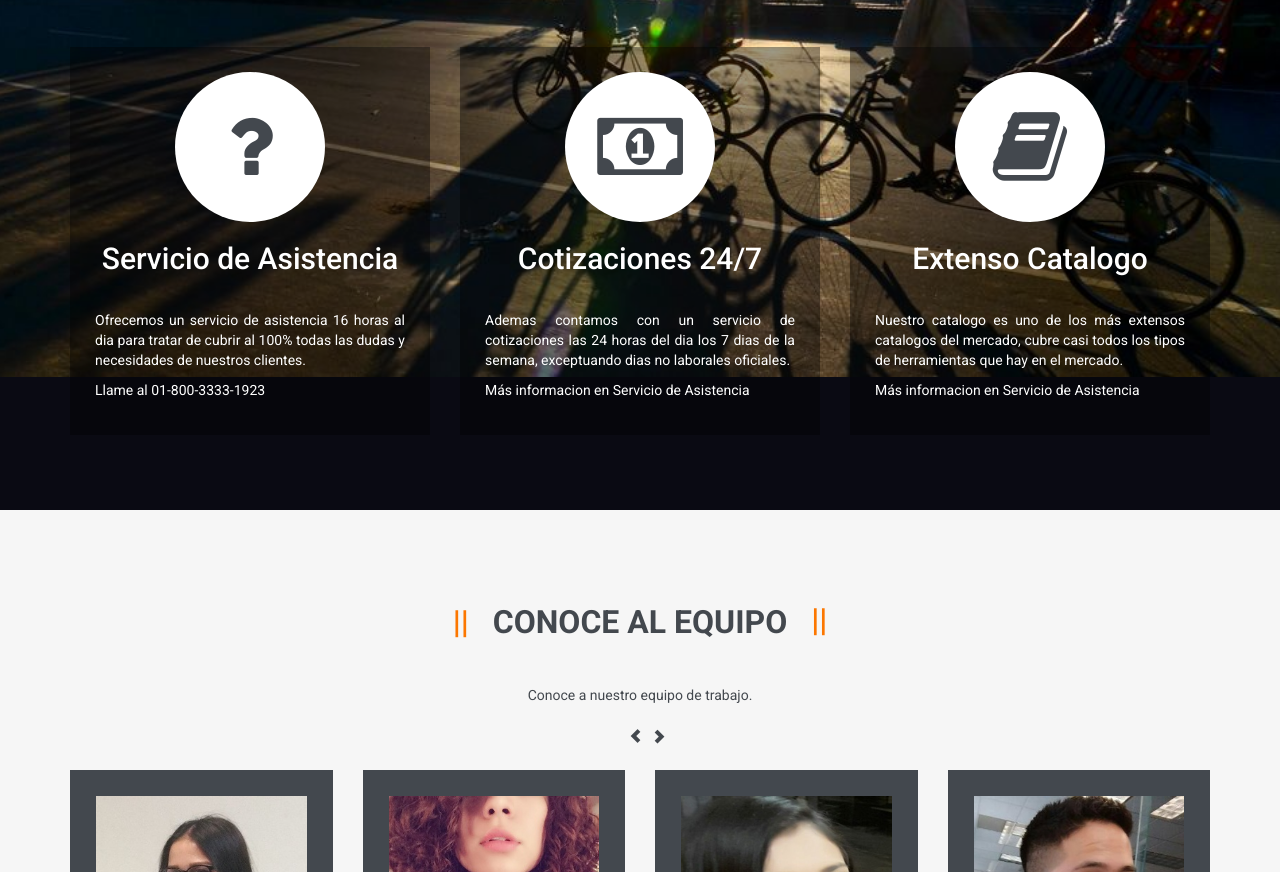
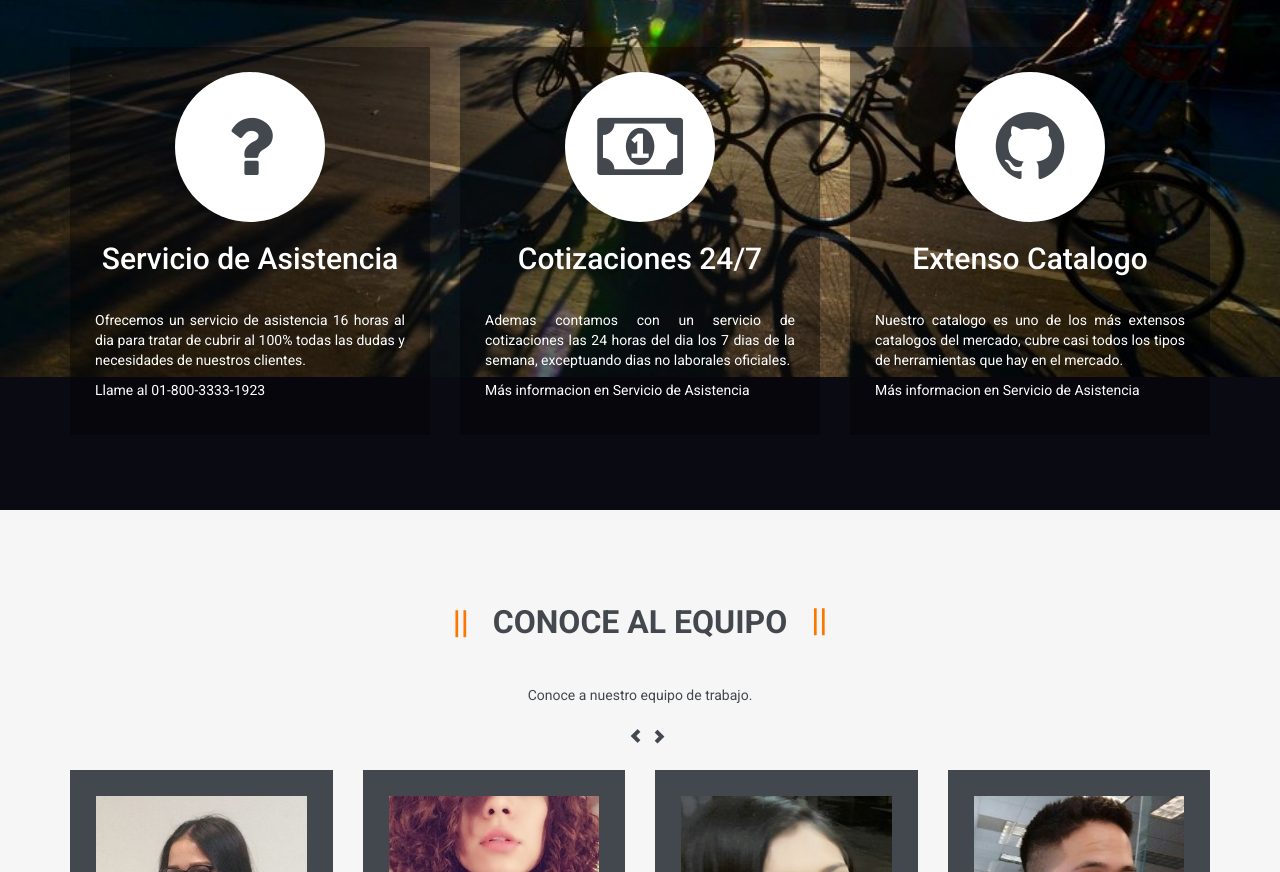
Before and after one commit to comunidad-femate/Femate, a plain HTML site: page index.html in a window 1280 px wide. Shown: the part 1705-2577 px from the top of the page. Drawn offline with Linux system fonts and the light colour scheme.

Commit message:
Cambiar icono de un servicio

```diff
--- a/index.html
+++ b/index.html
@@ -210,7 +210,7 @@
 							</div>
 							<div class="col-sm-4">
 								<div class="single-service">
-									<i class="fa fa-book"></i>
+									<i class="fa fa-github"></i>
 									<h2>Extenso Catalogo</h2>
 									<p>Nuestro catalogo es uno de los más extensos catalogos del mercado, cubre casi todos los tipos de herramientas que hay en el mercado.<p>
 									<p>Más informacion en Servicio de Asistencia<p>
```
